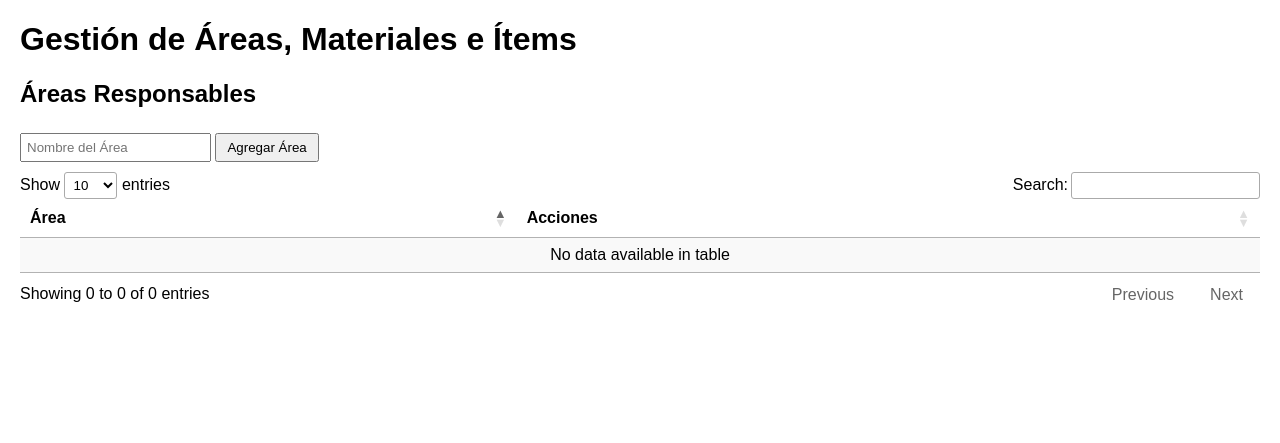
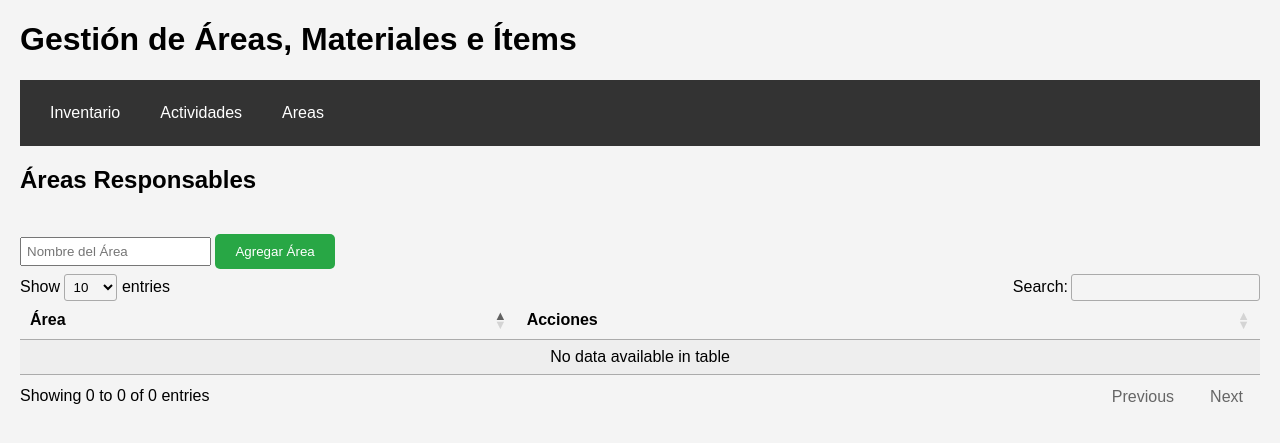
Before and after one commit to anthony-gamio/EMAUS, a Flask app: template templates/gestionar_areas.html in a window 1280 px wide. Shown: the top 443 px of the page. Run offline with Flask 3, Linux system fonts and the light colour scheme; the template is opened without the code that fills it, so the values that code supplies are empty; parts of the project's set-up code (start-up, migrations or seed data) failed here and were passed over; some libraries are stand-ins or nearby versions.

Commit message:
Gestionar Areas html

```diff
--- a/app.py
+++ b/app.py
@@ -1,8 +1,8 @@
 from flask import Flask, render_template, request, redirect, url_for, jsonify
-from flask_sqlalchemy import SQLAlchemy
 import os
 import pandas as pd
 from sqlalchemy import create_engine, Column, Integer, String, ForeignKey
+from sqlalchemy.ext.declarative import declarative_base
 from sqlalchemy.orm import sessionmaker, relationship
 from urllib.parse import quote_plus
 
@@ -21,18 +21,7 @@ Session = sessionmaker(bind=engine)
 session = Session()
 
 # Definición del modelo
-from sqlalchemy.ext.declarative import declarative_base
-from sqlalchemy import Column, Integer, String
-
 Base = declarative_base()
-
-class Item(Base):
-    __tablename__ = 'inventario'
-    id = Column(Integer, primary_key=True)
-    nombre = Column(String)
-    cantidad = Column(Integer)
-    categoria = Column(String)
-    consumo_estimado = Column(Integer)
 
 class Area(Base):
     __tablename__ = 'areas'
@@ -65,8 +54,6 @@ class AsignacionItem(Base):
 
 # Crear tablas si no existen
 Base.metadata.create_all(engine)
-with app.app_context():
-    db.create_all()
 
 # Función para vaciar la tabla inicial
 def reiniciar_tabla():
@@ -74,24 +61,22 @@ def reiniciar_tabla():
         session.query(AsignacionItem).delete()
         session.query(Inventario).delete()
         session.commit()
-        print("La tabla 'inventario' y 'asignacion_items' han sido vaciadas en el entorno local.")
+        print("Las tablas 'inventario' y 'asignacion_items' han sido vaciadas en el entorno local.")
     else:
         print("No se vacía la tabla en producción.")
 
-
 # Cargar CSV solo si la tabla está vacía
 def cargar_csv_inicial():
-    if session.query(Item).count() == 0:
-        # Asegúrate de que el archivo CSV esté en la misma carpeta o ajusta la ruta
+    if session.query(Inventario).count() == 0:
         csv_path = 'inventario.csv'
         if os.path.exists(csv_path):
             df = pd.read_csv(csv_path)
             for _, row in df.iterrows():
-                item = Item(
+                item = Inventario(
                     nombre=row['nombre'],
                     cantidad=row['cantidad'],
                     categoria=row['categoria'],
-                    consumo_estimado=row.get('consumo_estimado', 0)  # Valor predeterminado si falta
+                    consumo_estimado=row.get('consumo_estimado', 0)
                 )
                 session.add(item)
             session.commit()
@@ -106,7 +91,7 @@ cargar_csv_inicial()
 
 @app.route('/')
 def index():
-    inventario = session.query(Item).all()
+    inventario = session.query(Inventario).all()
     return render_template('index.html', inventario=inventario)
 
 @app.route('/agregar', methods=['POST'])
@@ -115,18 +100,110 @@ def agregar():
     cantidad = int(request.form['cantidad'])
     categoria = request.form['categoria']
 
-    item_existente = session.query(Item).filter_by(nombre=nombre, categoria=categoria).first()
+    item_existente = session.query(Inventario).filter_by(nombre=nombre, categoria=categoria).first()
 
     if item_existente:
         item_existente.cantidad += cantidad
         session.commit()
-
     else:
-        nuevo_item = Item(nombre=nombre, cantidad=cantidad, categoria=categoria)
+        nuevo_item = Inventario(nombre=nombre, cantidad=cantidad, categoria=categoria)
         session.add(nuevo_item)
         session.commit()
 
     return redirect(url_for('index'))
+
+@app.route('/areas')
+def areas():
+    todas_areas = session.query(Area).all()
+    return render_template('gestionar_areas.html', areas=todas_areas)
+
+@app.route('/areas/agregar', methods=['POST'])
+def agregar_area():
+    nombre_area = request.form.get('nombre_area')
+    if nombre_area:
+        nueva_area = Area(nombre=nombre_area)
+        session.add(nueva_area)
+        session.commit()
+    return redirect(url_for('areas'))
+
+@app.route('/areas/eliminar/<int:area_id>', methods=['POST'])
+def eliminar_area(area_id):
+    area = session.query(Area).get(area_id)
+    if not area:
+        return "Área no encontrada", 404
+    session.delete(area)
+    session.commit()
+    return redirect(url_for('areas'))
+
+@app.route('/areas/<int:area_id>/materiales')
+def ver_materiales(area_id):
+    area = session.query(Area).get(area_id)
+    if not area:
+        return "Área no encontrada", 404
+    materiales = session.query(Material).filter_by(area_id=area.id).all()
+    return render_template('materiales_partial.html', materiales=materiales, area=area)
+
+@app.route('/materiales/agregar/<int:area_id>', methods=['POST'])
+def agregar_material(area_id):
+    nombre_material = request.form.get('nombre_material')
+    if nombre_material:
+        nuevo_material = Material(nombre=nombre_material, area_id=area_id)
+        session.add(nuevo_material)
+        session.commit()
+    return redirect(url_for('ver_materiales', area_id=area_id))
+
+@app.route('/materiales/eliminar/<int:material_id>', methods=['POST'])
+def eliminar_material(material_id):
+    material = session.query(Material).get(material_id)
+    if not material:
+        return "Material no encontrado", 404
+    area_id = material.area_id
+    session.delete(material)
+    session.commit()
+    return redirect(url_for('ver_materiales', area_id=area_id))
+
+@app.route('/asignar_items/<int:material_id>')
+def ver_asignacion_items(material_id):
+    material = session.query(Material).get(material_id)
+    if not material:
+        return "Material no encontrado", 404
+    inventario = session.query(Inventario).all()
+    asignaciones = session.query(AsignacionItem).filter_by(material_id=material_id).all()
+    return render_template('asignar_items_partial.html', material=material, inventario=inventario, asignaciones=asignaciones)
+
+@app.route('/asignar_items/<int:material_id>', methods=['POST'])
+def asignar_items(material_id):
+    item_id = int(request.form.get('item_id'))
+    cantidad_asignada = int(request.form.get('cantidad_asignada'))
+
+    asignacion_existente = session.query(AsignacionItem).filter_by(material_id=material_id, item_id=item_id).first()
+
+    if asignacion_existente:
+        asignacion_existente.cantidad_asignada += cantidad_asignada
+    else:
+        nueva_asignacion = AsignacionItem(material_id=material_id, item_id=item_id, cantidad_asignada=cantidad_asignada)
+        session.add(nueva_asignacion)
+
+    item_inventario = session.query(Inventario).get(item_id)
+    if item_inventario:
+        item_inventario.consumo_estimado += cantidad_asignada
+
+    session.commit()
+    return redirect(url_for('ver_asignacion_items', material_id=material_id))
+
+@app.route('/asignar_items/eliminar/<int:asignacion_id>', methods=['POST'])
+def eliminar_asignacion(asignacion_id):
+    asignacion = session.query(AsignacionItem).get(asignacion_id)
+    if not asignacion:
+        return "Asignación no encontrada", 404
+
+    item_inventario = session.query(Inventario).get(asignacion.item_id)
+    if item_inventario:
+        item_inventario.consumo_estimado -= asignacion.cantidad_asignada
+
+    session.delete(asignacion)
+    session.commit()
+    return redirect(url_for('ver_asignacion_items', material_id=asignacion.material_id))
 
 @app.route('/actividades')
 def actividades():
@@ -134,26 +211,15 @@ def actividades():
 
     if os.path.exists(actividades_path):
         try:
-            # Intentar leer el CSV con codificación UTF-8
             df = pd.read_csv(actividades_path, encoding='utf-8')
-
-            # Asegurarse de que la columna 'Estado' es booleana
             df['Estado'] = df['Estado'].astype(bool)
             dias_ordenados = ['Lunes', 'Martes', 'Miércoles', 'Jueves', 'Viernes', 'Sábado', 'Domingo']
             df['Día'] = df['Día'].str.capitalize()
             df['Día'] = pd.Categorical(df['Día'], categories=dias_ordenados, ordered=True)
             df = df.sort_values('Día')
-
             actividades = df.to_dict(orient='records')
-
-        except pd.errors.ParserError as e:
-            # Si hay un error al leer el CSV, mostrar un mensaje claro en la página
-            return f"<h2>Error al leer el CSV de actividades:</h2><p>{e}</p>", 500
-
         except Exception as e:
-            # Capturar cualquier otro error inesperado
-            return f"<h2>Ocurrió un error inesperado:</h2><p>{e}</p>", 500
-
+            return f"<h2>Error al leer el CSV:</h2><p>{e}</p>", 500
     else:
         actividades = []
 
@@ -161,7 +227,7 @@ def actividades():
 
 @app.route('/actualizar_actividades', methods=['POST'])
 def actualizar_actividades():
-    actividades_path = ('actividades.csv')
+    actividades_path = 'actividades.csv'
     df = pd.read_csv(actividades_path, encoding='utf-8')
 
     # Actualizar el estado de 'Estado' según los checkboxes enviados
@@ -174,90 +240,5 @@ def actualizar_actividades():
 
     return redirect(url_for('actividades'))
 
-@app.route('/areas')
-def areas():
-    todas_areas = Area.query.all()
-    return render_template('gestionar_areas.html', areas=todas_areas)
-
-@app.route('/areas/agregar', methods=['POST'])
-def agregar_area():
-    nombre_area = request.form.get('nombre_area')
-    if nombre_area:
-        nueva_area = Area(nombre=nombre_area)
-        db.session.add(nueva_area)
-        db.session.commit()
-    return redirect(url_for('areas'))
-
-@app.route('/areas/eliminar/<int:area_id>', methods=['POST'])
-def eliminar_area(area_id):
-    area = Area.query.get_or_404(area_id)
-    db.session.delete(area)
-    db.session.commit()
-    return redirect(url_for('areas'))
-
-@app.route('/areas/<int:area_id>/materiales')
-def ver_materiales(area_id):
-    area = Area.query.get_or_404(area_id)
-    materiales = Material.query.filter_by(area_id=area.id).all()
-    return render_template('materiales_partial.html', materiales=materiales, area=area)
-
-@app.route('/materiales/agregar/<int:area_id>', methods=['POST'])
-def agregar_material(area_id):
-    nombre_material = request.form.get('nombre_material')
-    if nombre_material:
-        nuevo_material = Material(nombre=nombre_material, area_id=area_id)
-        db.session.add(nuevo_material)
-        db.session.commit()
-    return redirect(url_for('ver_materiales', area_id=area_id))
-
-@app.route('/materiales/eliminar/<int:material_id>', methods=['POST'])
-def eliminar_material(material_id):
-    material = Material.query.get_or_404(material_id)
-    area_id = material.area_id
-    db.session.delete(material)
-    db.session.commit()
-    return redirect(url_for('ver_materiales', area_id=area_id))
-
-@app.route('/asignar_items/<int:material_id>')
-def ver_asignacion_items(material_id):
-    material = Material.query.get_or_404(material_id)
-    inventario = Inventario.query.all()  # Obtener todos los ítems del inventario
-    asignaciones = AsignacionItem.query.filter_by(material_id=material_id).all()
-    return render_template('asignar_items_partial.html', material=material, inventario=inventario, asignaciones=asignaciones)
-
-@app.route('/asignar_items/<int:material_id>', methods=['POST'])
-def asignar_items(material_id):
-    item_id = int(request.form.get('item_id'))
-    cantidad_asignada = int(request.form.get('cantidad_asignada'))
-
-    # Verificar si ya existe una asignación previa para el mismo ítem y material
-    asignacion_existente = AsignacionItem.query.filter_by(material_id=material_id, item_id=item_id).first()
-
-    if asignacion_existente:
-        asignacion_existente.cantidad_asignada += cantidad_asignada  # Sumar la cantidad si ya existe
-    else:
-        nueva_asignacion = AsignacionItem(material_id=material_id, item_id=item_id, cantidad_asignada=cantidad_asignada)
-        db.session.add(nueva_asignacion)
-
-    # Actualizar el consumo estimado en el inventario
-    item_inventario = Inventario.query.get(item_id)
-    item_inventario.consumo_estimado += cantidad_asignada
-
-    db.session.commit()
-    return redirect(url_for('ver_asignacion_items', material_id=material_id))
-
-@app.route('/asignar_items/eliminar/<int:asignacion_id>', methods=['POST'])
-def eliminar_asignacion(asignacion_id):
-    asignacion = AsignacionItem.query.get_or_404(asignacion_id)
-
-    # Actualizar el consumo estimado en el inventario
-    item_inventario = Inventario.query.get(asignacion.item_id)
-    item_inventario.consumo_estimado -= asignacion.cantidad_asignada
-
-    db.session.delete(asignacion)
-    db.session.commit()
-    return redirect(url_for('ver_asignacion_items', material_id=asignacion.material_id))
-
-
 if __name__ == '__main__':
     app.run(debug=True)
--- a/templates/gestionar_areas.html
+++ b/templates/gestionar_areas.html
@@ -3,13 +3,25 @@
 <head>
     <meta charset="UTF-8">
     <title>Gestión de Áreas y Materiales</title>
-    <link rel="stylesheet" href="https://cdn.datatables.net/1.11.5/css/jquery.dataTables.min.css">
-    <script src="https://code.jquery.com/jquery-3.5.1.js"></script>
-    <script src="https://cdn.datatables.net/1.11.5/js/jquery.dataTables.min.js"></script>
+    <link rel="stylesheet" href="https://cdn.datatables.net/1.13.4/css/jquery.dataTables.min.css">
+    <script src="https://code.jquery.com/jquery-3.6.0.min.js"></script>
+    <script src="https://cdn.datatables.net/1.13.4/js/jquery.dataTables.min.js"></script>
     <style>
-        body { font-family: Arial, sans-serif; margin: 20px; }
+        body { font-family: Arial, sans-serif; margin: 20px; background-color: #f4f4f4; }
+        nav { background-color: #333; overflow: hidden; padding: 10px; }
+        nav a { color: white; padding: 14px 20px; text-decoration: none; float: left; }
+        nav a:hover { background-color: #ddd; color: black; }
+        h2 { margin-top: 20px; }
+        button {
+            background-color: #28a745;
+            color: white;
+            padding: 10px 20px;
+            border: none;
+            border-radius: 5px;
+            cursor: pointer;
+            margin-top: 20px;
+        }
         .section { margin-bottom: 30px; }
-        button { margin: 5px 0; padding: 5px 10px; cursor: pointer; }
         input, select { padding: 5px; margin-top: 5px; }
         .hidden { display: none; }
     </style>
@@ -17,6 +29,11 @@
 <body>
 
     <h1>Gestión de Áreas, Materiales e Ítems</h1>
+    <nav>
+        <a href="{{ url_for('index') }}">Inventario</a>
+        <a href="{{ url_for('actividades') }}">Actividades</a>
+        <a href="{{ url_for('areas') }}">Areas</a>
+    </nav>
 
     <!-- SECCIÓN 1: ÁREAS -->
     <div class="section" id="seccion-areas">
```
